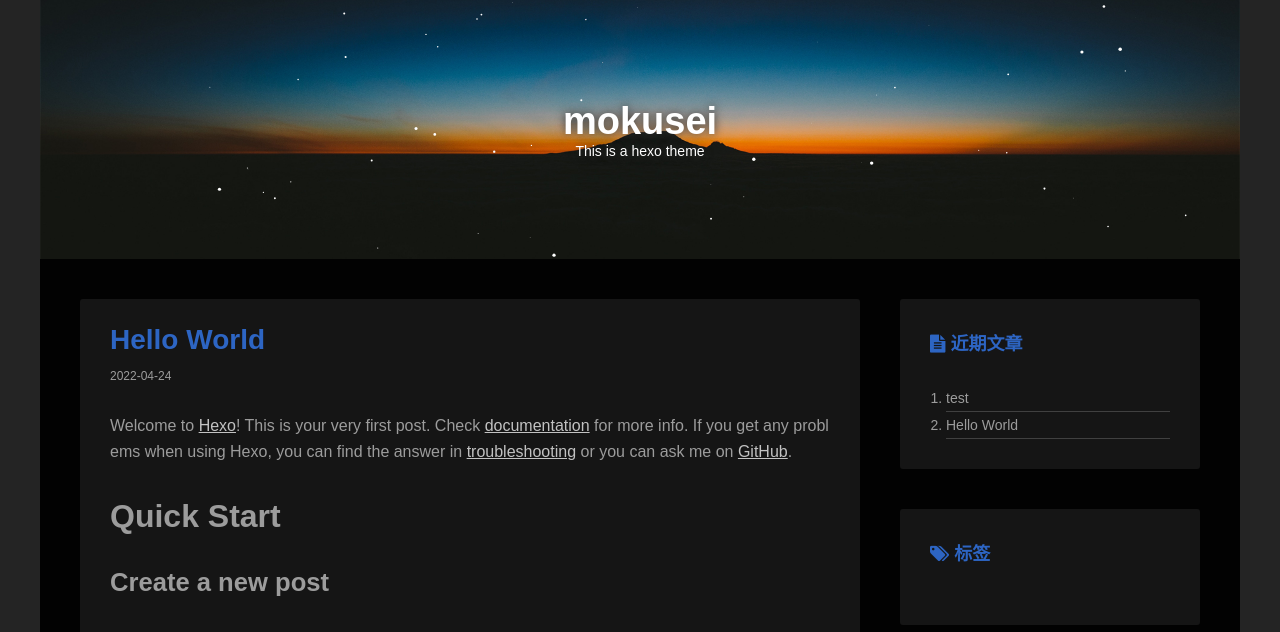
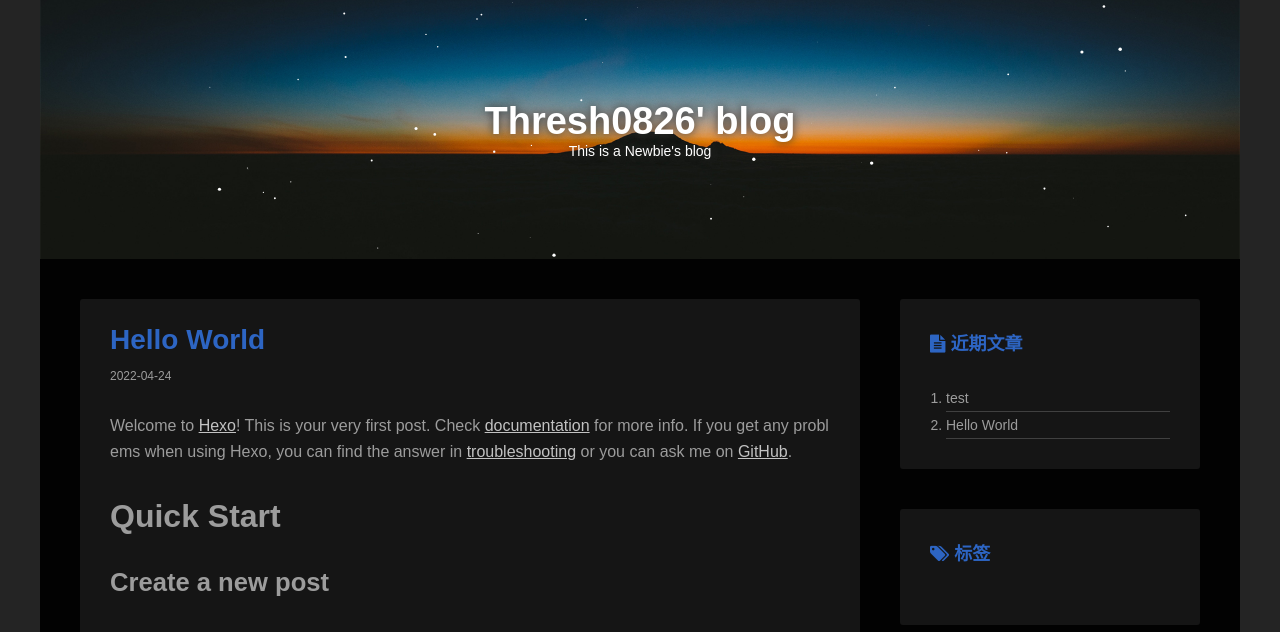
Before and after one commit to Thresh0826/Thresh0826.github.io, a plain HTML site: page 2022/04/24/hello-world/index.html in a window 1280 px wide. Shown: the part 116-748 px from the top of the page. Drawn offline with Linux system fonts and the light colour scheme.

Commit message:
Site updated: 2022-04-26 11:01:27

```diff
--- a/2022/04/24/hello-world/index.html
+++ b/2022/04/24/hello-world/index.html
@@ -97,7 +97,7 @@
         <header class="top" id="fallEle" style="background-image: url(/imgs/head.jpg)">
     <i class="fa fa-bars" id="media-toggle" style="display: none"></i>
     <div class="top-info cl fadeToBottom">
-        <h2 class="site-name"><a href="/">mokusei</a> <small id="type-data">This is a hexo theme</small></h2>
+        <h2 class="site-name"><a href="/">Thresh0826&#39; blog</a> <small id="type-data">This is a Newbie&#39;s blog</small></h2>
     </div>
 </header>
 
```
Also changed, not shown: 2022/04/25/test/index.html (+1 -1 lines), archives/2022/04/index.html (+1 -1 lines), archives/2022/index.html (+1 -1 lines), archives/index.html (+1 -1 lines), index.html (+1 -1 lines).
